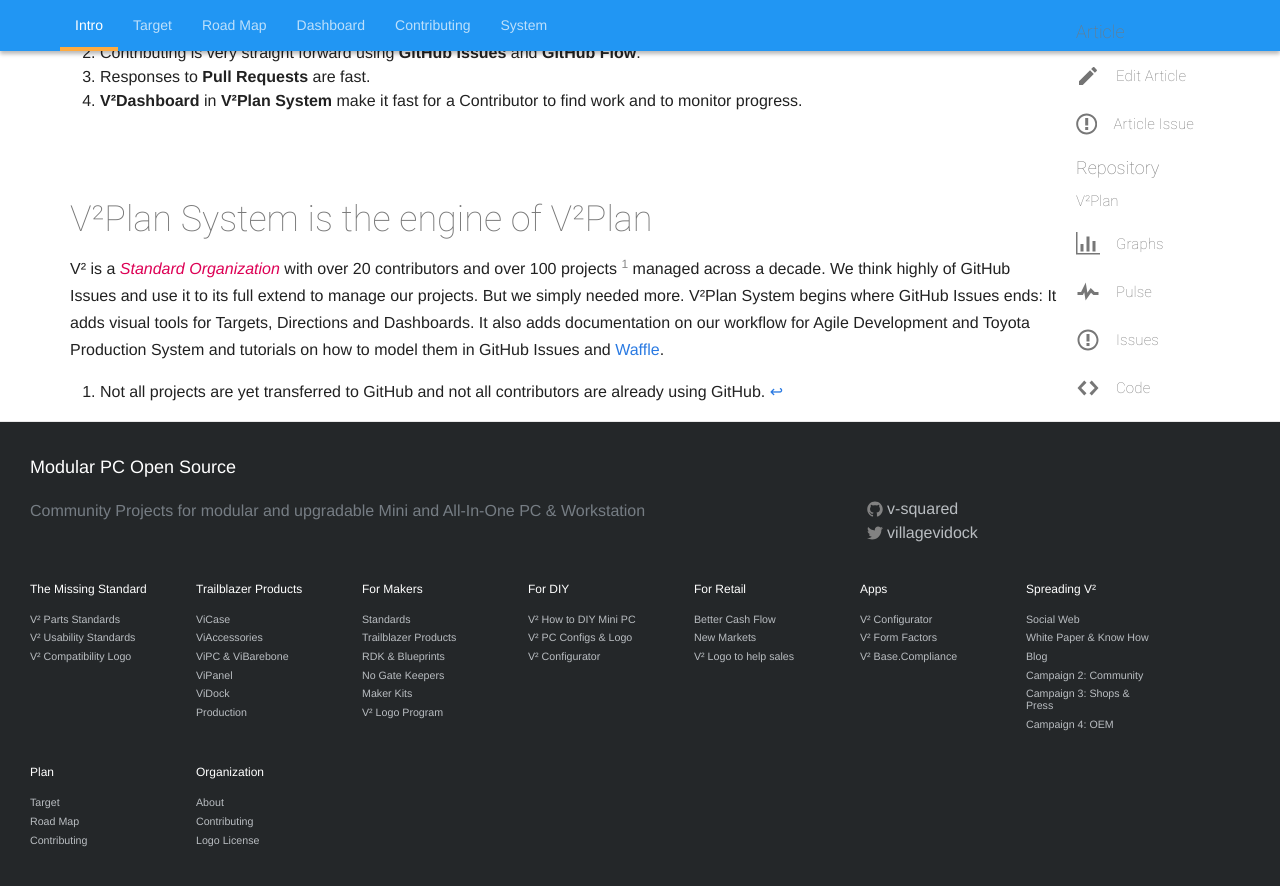
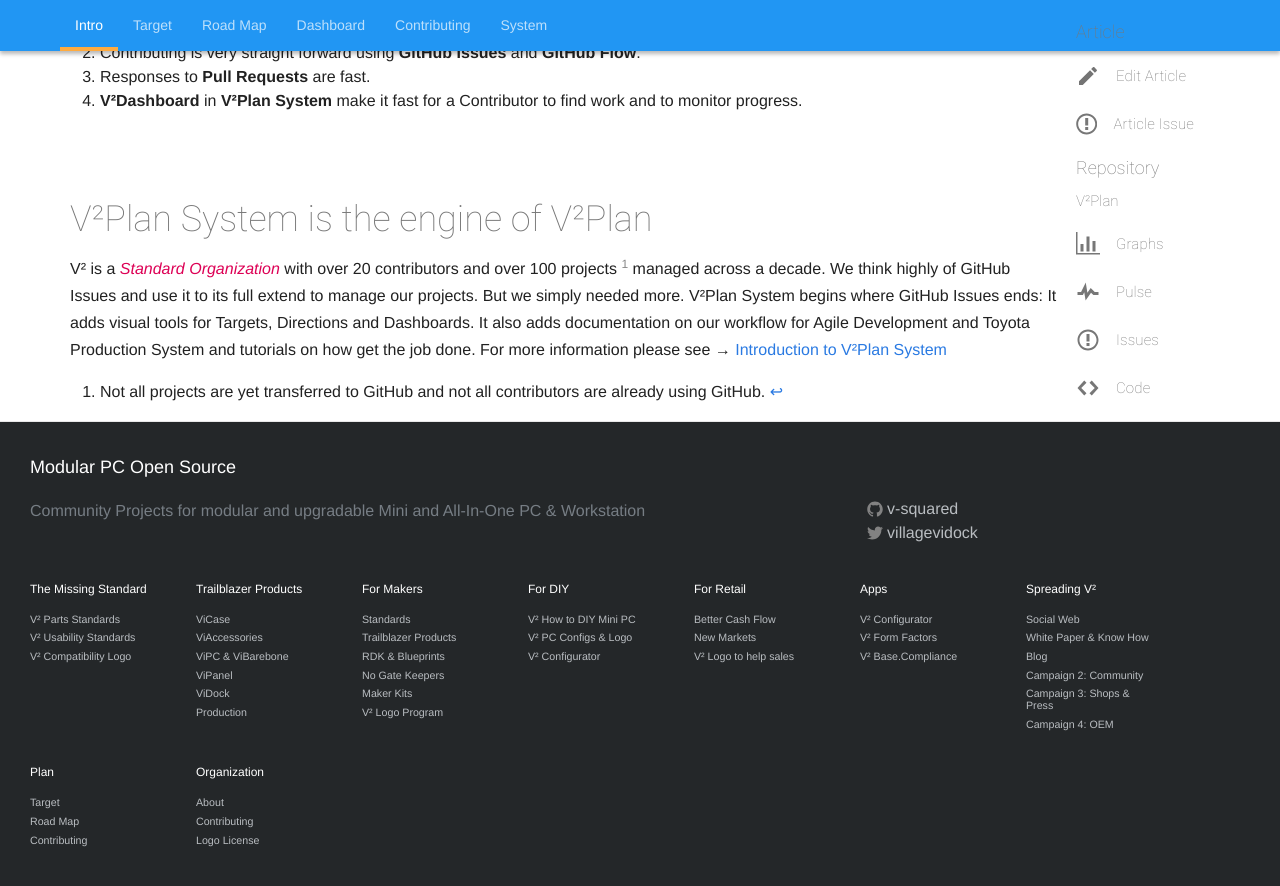
Before and after one commit to V-Squared/v2-Plan, a Jekyll site: the page built from index.md, in a window 1280 px wide and 900 px high, scrolled down 1968 px. Shown: the top 886 px of the window. Built offline with Jekyll 4.4.1, drawn with Linux system fonts in a browser that asks for light colours.

Commit message:
Added link to IIntroduction Article V²Plan System

```diff
--- a/index.md
+++ b/index.md
@@ -65,7 +65,7 @@ V²Plan is our vision, guide and methodology to mange all our projects from begi
 
 
 # V²Plan System is the engine of V²Plan <a name="engine"></a>
-V² is a *Standard Organization* with over 20 contributors and over 100 projects [^1] managed across a decade. We think highly of GitHub Issues and use it to its full extend to manage our projects. But we simply needed more. V²Plan System begins where GitHub Issues ends: It adds visual tools for Targets, Directions and Dashboards. It also adds documentation on our workflow for Agile Development and Toyota Production System and tutorials on how to model them in  GitHub Issues and [Waffle](https://waffle.io/).
+V² is a *Standard Organization* with over 20 contributors and over 100 projects [^1] managed across a decade. We think highly of GitHub Issues and use it to its full extend to manage our projects. But we simply needed more. V²Plan System begins where GitHub Issues ends: It adds visual tools for Targets, Directions and Dashboards. It also adds documentation on our workflow for Agile Development and Toyota Production System and tutorials on how get the job done. For more information please see → [Introduction to V²Plan System](http://v-squared.github.io/v2-Plan/system/)
 
 
 [^1]: Not all projects are yet transferred to GitHub and not all contributors are already using GitHub.
```
